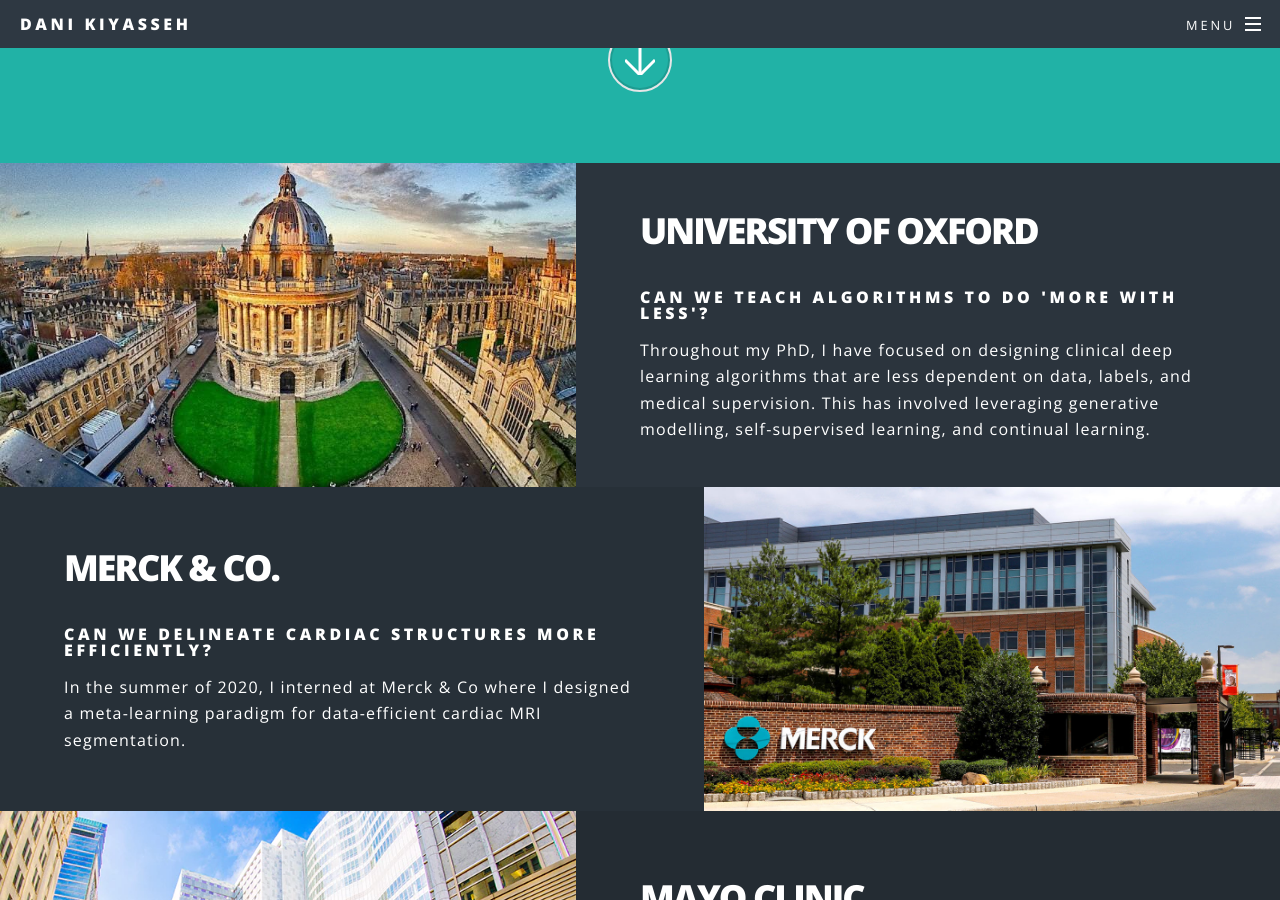
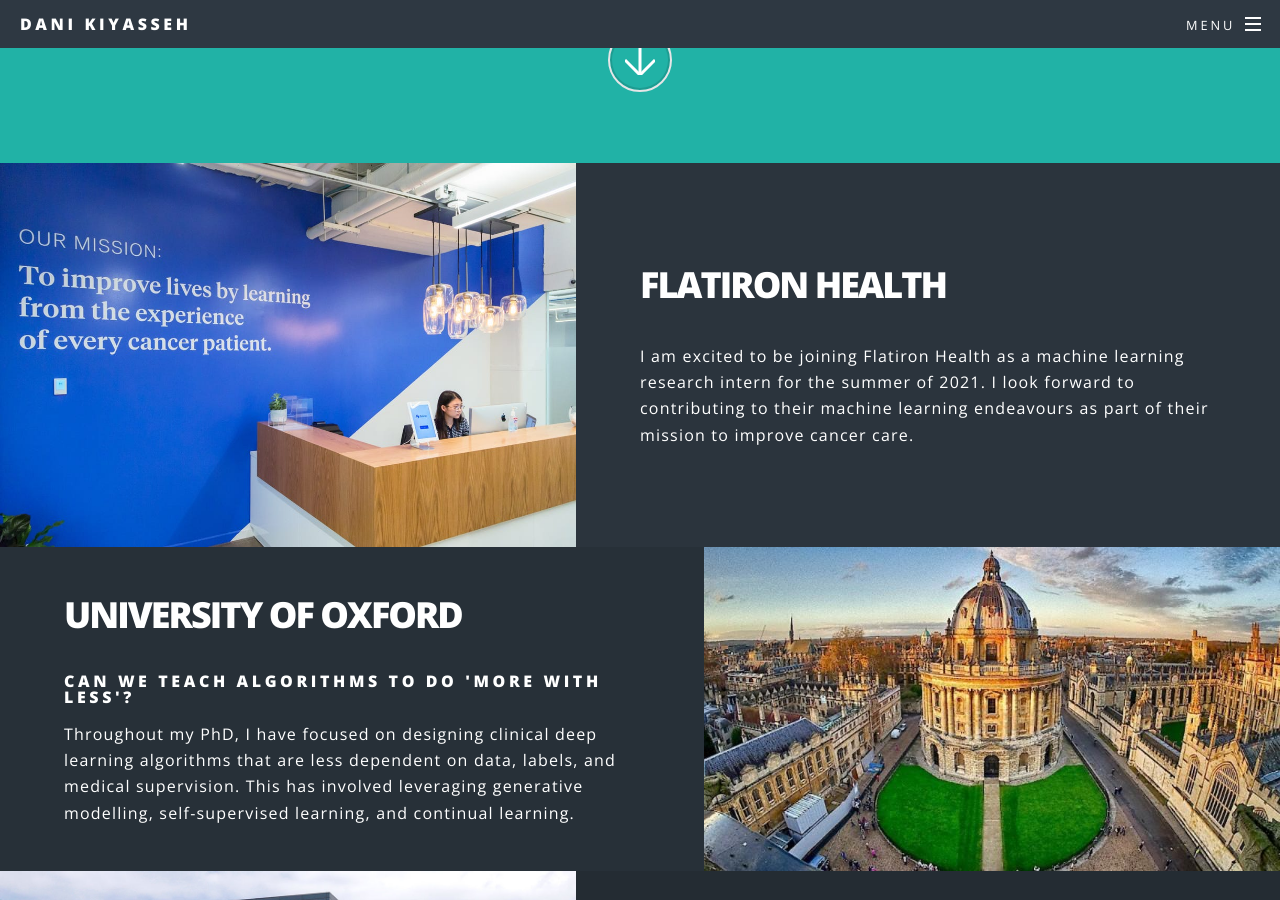
Before and after one commit to danikiyasseh/danikiyasseh.github.io, a Jekyll site: the page index.html, which Jekyll copies as it is, in a window 1280 px wide and 900 px high, scrolled down 1331 px. Built offline with Jekyll 4.4.1, drawn with Linux system fonts in a browser that asks for light colours; comment, search, counter and statistics services are not loaded.

Commit message:
flatiron info

```diff
--- a/index.html
+++ b/index.html
@@ -88,6 +88,7 @@
 								to do 'more with less' in the context of cardiac data. Before this, I graduated from The Johns Hopkins University with a degree in
 								biomedical engineering.
 								</p>
+
 							</header>
 
 			                <a href="./publications.html" class="button style2"><b>Publications</b></a>
@@ -102,6 +103,16 @@
 
 			        <!-- Experience -->
 			        <section id="experience" class="wrapper alt style2">
+
+					<section class="spotlight">
+			        		<div class="image"><img src="images/flatiron.jpg" alt="Ox" /></div><div class="content">
+			        		<h2><a href="https://flatiron.com/">Flatiron Health</a></h2>
+<!-- 						<h1>Can we teach algorithms to do 'more with less'?</h1> -->
+						<p> I am excited to be joining Flatiron Health as a machine learning research intern for the summer of 2021.
+						    I look forward to contributing to their machine learning endeavours as part of their mission to improve cancer care.
+						</p>
+			        		</div>
+			        	</section>
 
 			        	<section class="spotlight">
 			        		<div class="image"><img src="images/oxford.jpg" alt="Ox" /></div><div class="content">
```
